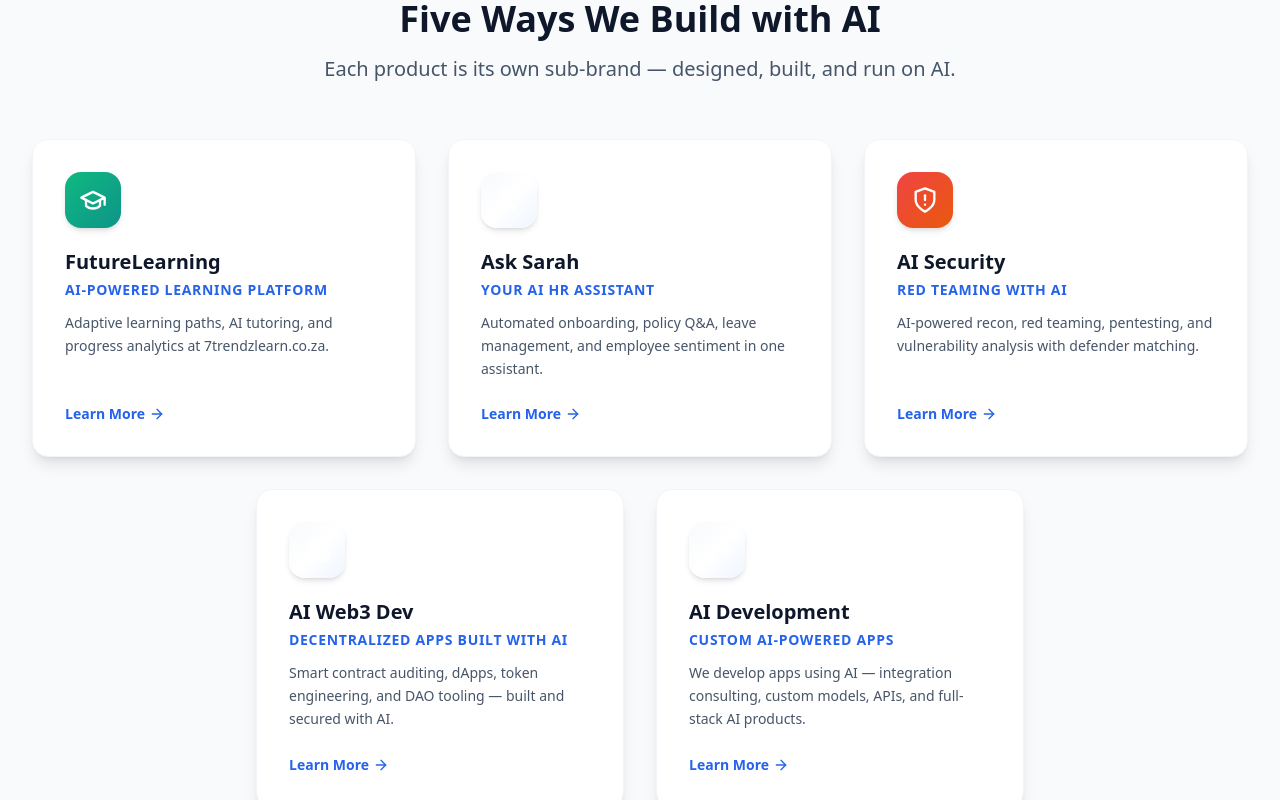
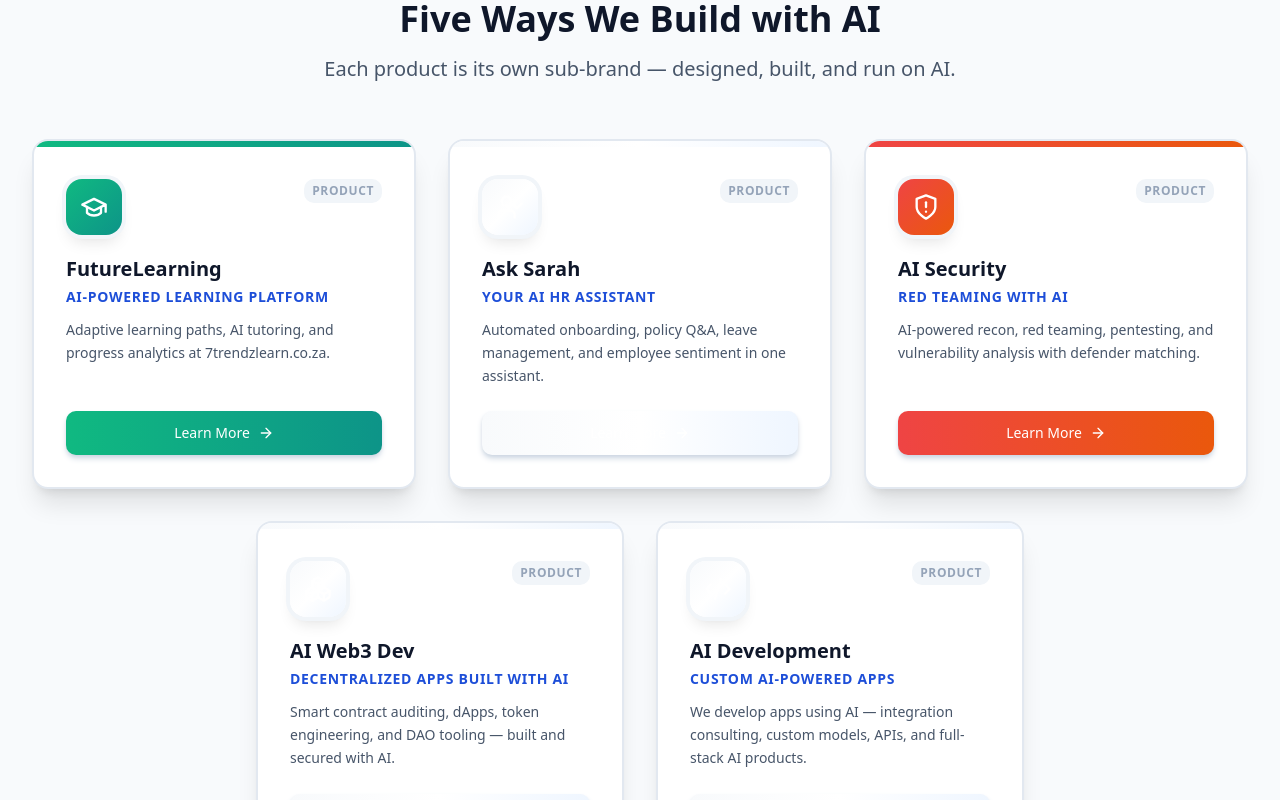
Before and after one commit to givenmalebe/7trendzdatawebsite, a Next.js app: page / in a window 1280 px wide. Shown: the part 900-1700 px from the top of the page. Built offline with nearby package versions, Linux system fonts and the light colour scheme; no server answers.

Commit message:
style: make product cards more visible with gradient buttons

```diff
--- a/components/product-card.tsx
+++ b/components/product-card.tsx
@@ -1,22 +1,37 @@
 import Link from "next/link"
 import { ArrowRight } from "lucide-react"
+import { Button } from "@/components/ui/button"
 import type { Product } from "@/lib/products"
 
 export function ProductCard({ product }: { product: Product }) {
   return (
     <Link
       href={product.url}
-      className="group relative bg-white rounded-2xl border border-slate-100 shadow-lg p-8 hover:shadow-2xl hover:-translate-y-1.5 transition-all duration-300 flex flex-col"
+      className="group relative bg-white rounded-2xl border-2 border-slate-200 shadow-xl hover:border-blue-300 hover:shadow-2xl hover:-translate-y-1.5 transition-all duration-300 flex flex-col overflow-hidden"
     >
-      <div className={`w-14 h-14 rounded-2xl bg-gradient-to-br ${product.gradient} flex items-center justify-center mb-5 shadow-md group-hover:scale-110 transition-transform`}>
-        <product.icon className="h-7 w-7 text-white" />
+      <div className={`h-1.5 w-full bg-gradient-to-r ${product.gradient}`} aria-hidden />
+      <div className="p-8 flex flex-col flex-1">
+        <div className="flex items-start justify-between mb-5">
+          <div className={`w-14 h-14 rounded-2xl bg-gradient-to-br ${product.gradient} flex items-center justify-center shadow-lg ring-4 ring-slate-100 group-hover:scale-110 transition-transform`}>
+            <product.icon className="h-7 w-7 text-white" />
+          </div>
+          <span className="text-xs font-bold uppercase tracking-wider text-slate-400 bg-slate-100 px-2 py-1 rounded-md">
+            Product
+          </span>
+        </div>
+        <h3 className="text-xl font-bold text-slate-900 mb-1">{product.name}</h3>
+        <p className="text-sm font-semibold uppercase tracking-wider text-blue-700 mb-3">{product.tagline}</p>
+        <p className="text-slate-600 text-sm leading-relaxed mb-6 flex-1">{product.short}</p>
+        <Button
+          asChild
+          size="lg"
+          className={`w-full bg-gradient-to-r ${product.gradient} hover:opacity-90 text-white shadow-md shadow-slate-300 transition-all duration-300 [&>span]:gap-2`}
+        >
+          <span className="inline-flex items-center justify-center">
+            Learn More <ArrowRight className="h-4 w-4 transition-transform group-hover:translate-x-1" />
+          </span>
+        </Button>
       </div>
-      <h3 className="text-xl font-bold text-slate-900 mb-1">{product.name}</h3>
-      <p className="text-sm font-semibold uppercase tracking-wider text-blue-600 mb-3">{product.tagline}</p>
-      <p className="text-slate-600 text-sm leading-relaxed mb-6 flex-1">{product.short}</p>
-      <span className="inline-flex items-center gap-1 text-sm font-semibold text-blue-600 group-hover:gap-2 transition-all">
-        Learn More <ArrowRight className="h-4 w-4" />
-      </span>
     </Link>
   )
 }
```
